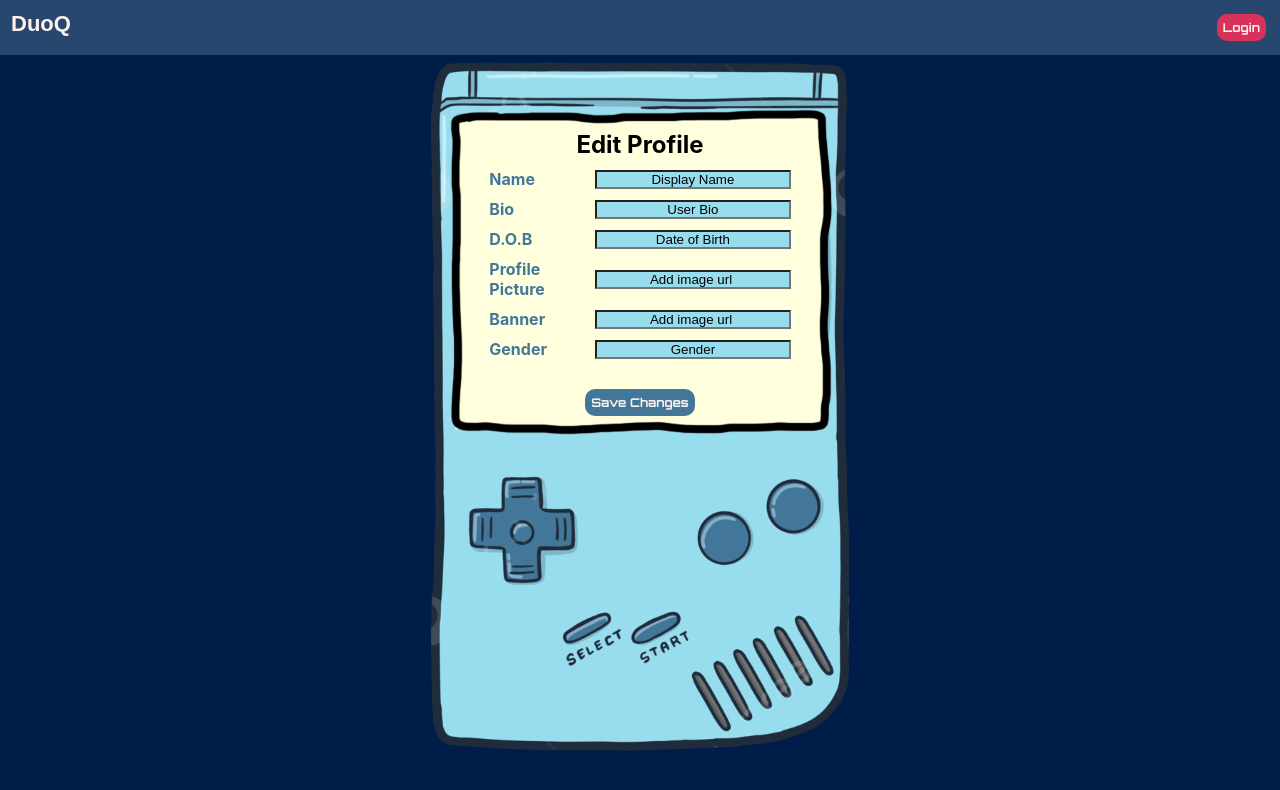
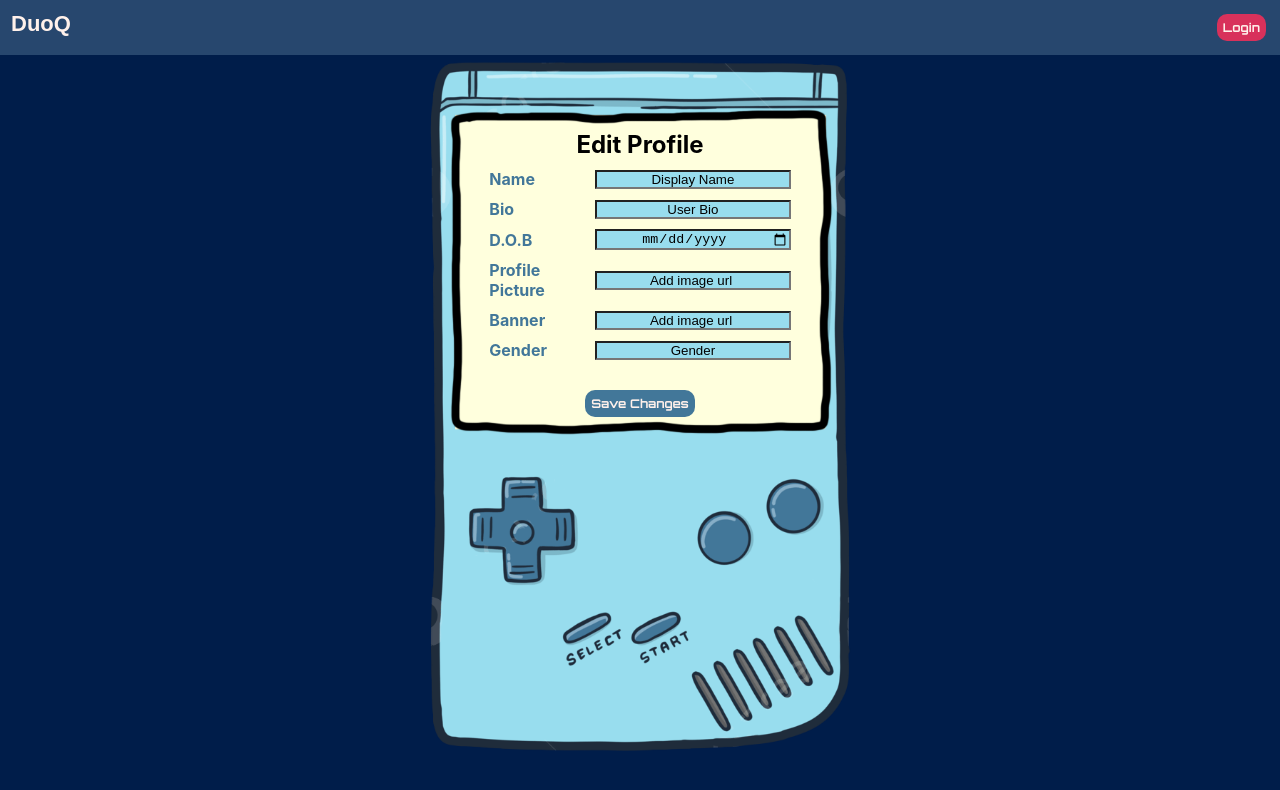
Before and after one commit to noshinc346/duoq-frontend, a React (Create React App) app: page /profile/edit in a window 1280 px wide. Shown: the top 790 px of the page. Built offline with nearby package versions, Linux system fonts and the light colour scheme; no server answers; a web font is replaced by a local one.

Commit message:
usergame editing is moving

```diff
--- a/src/components/Modals/EditGameModal.jsx
+++ b/src/components/Modals/EditGameModal.jsx
@@ -4,6 +4,7 @@ import {getUserGame, editUserGame } from "../../services/usergame.js";
 import {getProfile} from "../../services/profile.js"
 
 import './ModalGame.css';
+import ProfileGame from "../ProfileGame/ProfileGame.jsx";
 
 function Modal({ isOpen, onClose, children, game, gameForm , setGameForm, onOpenModal }) {
   const navigate = useNavigate();
@@ -13,9 +14,7 @@ function Modal({ isOpen, onClose, children, game, gameForm , setGameForm, onOpen
 
   const [profileGames, setProfileGames] = useState([]);
 
-
-
-
+// console.log("this is gameform", gameForm)
 
   useEffect(() => {
     const fetchData = async () => {
@@ -24,8 +23,8 @@ function Modal({ isOpen, onClose, children, game, gameForm , setGameForm, onOpen
         setProfile(profileData);
 
         const userGamesData = await getUserGame(profileData.id);
+        // console.log("HERLEKAJS", userGamesData)
         setProfileGames(userGamesData);
-
       } catch (error) {
         console.error("Error fetching profile data:", error);
       }
@@ -45,11 +44,12 @@ function Modal({ isOpen, onClose, children, game, gameForm , setGameForm, onOpen
   const handleSubmit = async (e) => {
     e.preventDefault();
     try {
-      await editUserGame(gameForm.id, gameForm); // Assuming profileData contains an 'id' field
+      let response = await editUserGame(gameForm.id, gameForm); // Assuming profileData contains an 'id' field
       onClose()
       window.location.reload()
     } catch (error) {
       console.error("Error updating profile:", error);
+
       // Handle error, show error message, etc.
     }
   };
--- a/src/components/ProfileGame/ProfileGame.jsx
+++ b/src/components/ProfileGame/ProfileGame.jsx
@@ -2,7 +2,7 @@ import React from "react";
 import "./ProfileGame.css";
 
 function ProfileGame({ game, onOpenModal, setGameForm}) {
-
+// console.log("this is game", game.game.id)
   return (
     <div className="main">
       <div className="card">
@@ -25,7 +25,7 @@ function ProfileGame({ game, onOpenModal, setGameForm}) {
               'status': game.status,
               'ign': game.ign,
               'rank': game.rank,
-              'id' : game.id
+              'id' : game.game.id
             })
             onOpenModal()
           }}>Edit</button>
--- a/src/screens/Profile/Profile.jsx
+++ b/src/screens/Profile/Profile.jsx
@@ -63,7 +63,7 @@ function Profile() {
   };
 
   // console.log(profileGames);
-  console.log("Profile Data:", profile);
+  // console.log("Profile Data:", profile);
 
   return (
     <div>
--- a/src/screens/ProfileEdit/ProfileEdit.jsx
+++ b/src/screens/ProfileEdit/ProfileEdit.jsx
@@ -35,12 +35,12 @@ const ProfileEdit = () => {
   const handleSubmit = async (e) => {
     e.preventDefault();
     try {
-
       await updateProfile(profileData.id, profileData); // Assuming profileData contains an 'id' field
 
       navigate("/profile");
     } catch (error) {
       console.error("Error updating profile:", error);
+      console.log(error.response)
       // Handle error, show error message, etc.
     }
   };
@@ -76,7 +76,7 @@ const ProfileEdit = () => {
         <div className="flex-this-shit dobedit-container">
         <p>D.O.B</p>
         <input
-          type="text"
+          type="date"
           placeholder="Date of Birth"
           name="dob"
           value={profileData.dob}
--- a/src/services/usergame.js
+++ b/src/services/usergame.js
@@ -30,6 +30,7 @@ export const getAUserGame = async (gameid) => {
 export const editUserGame = async (gameid, newData) => {
 	try {
 		const resp = await api.patch(`/games/usergames/detail/${gameid}/`, newData);
+		console.log(gameid)
 		return resp.data;
 	} catch (error) {
 		throw error;
```
